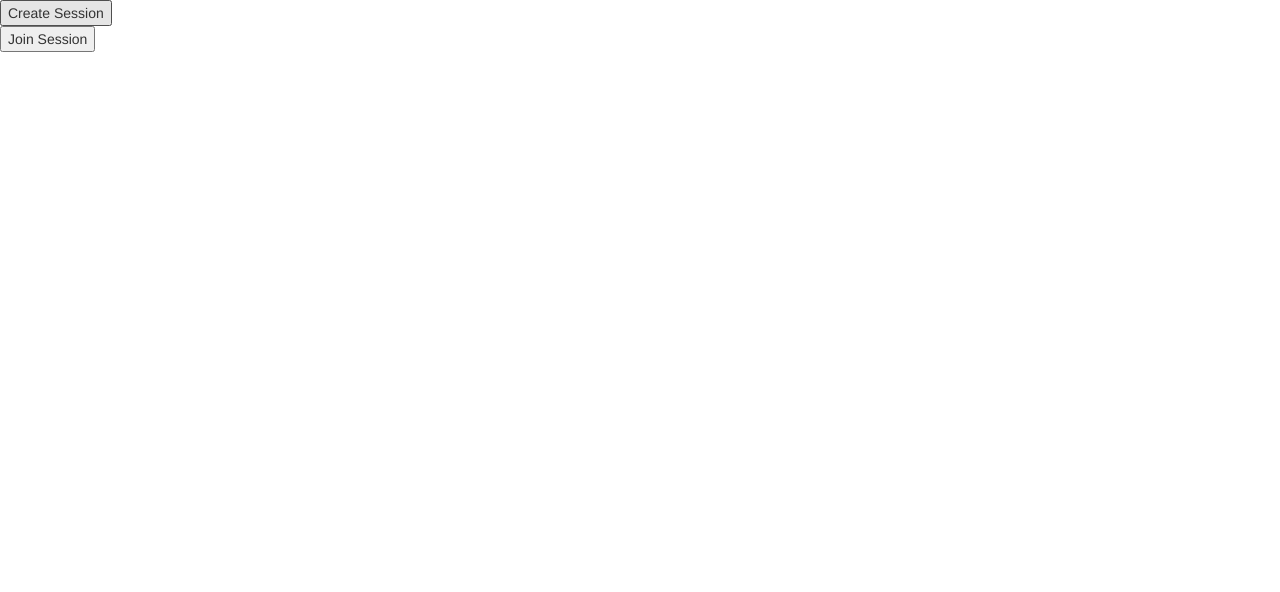
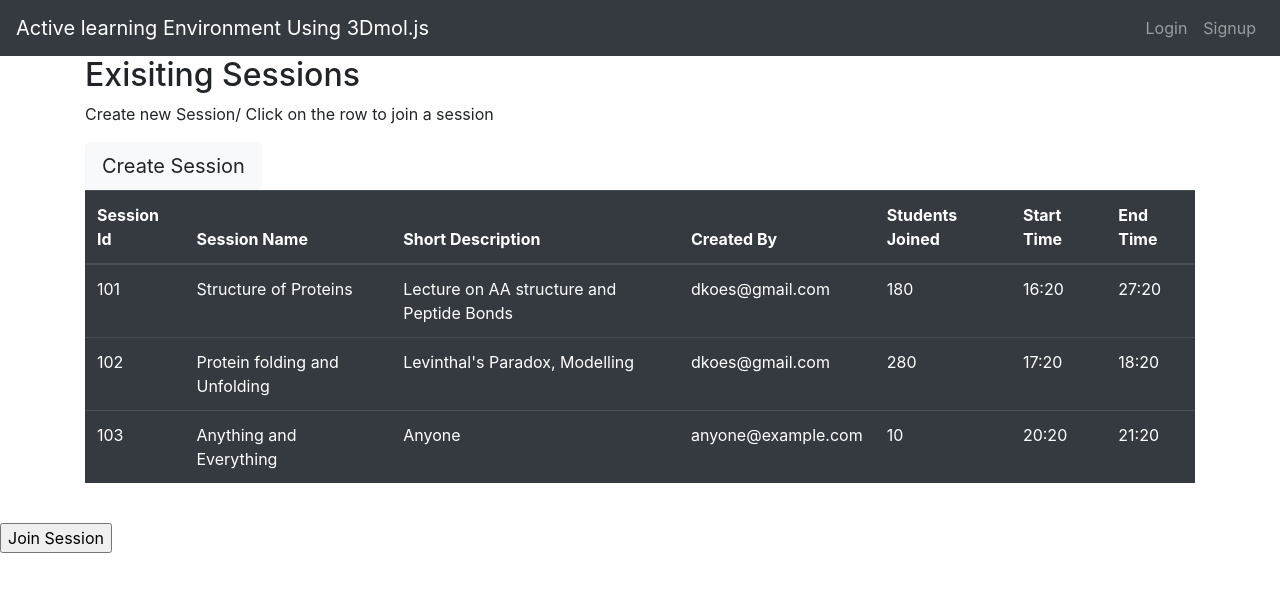
Before and after one commit to K7S3/3dmol_gsoc, a Flask app: page / in a window 1280 px wide. Shown: the top 592 px of the page. Run offline with Flask 2, Linux system fonts and the light colour scheme; some libraries are stand-ins or nearby versions.

Commit message:
Added bootstrap

```diff
--- a/app/templates/index.html
+++ b/app/templates/index.html
@@ -2,15 +2,76 @@
 <html>
     <head>
             <meta name="viewport" content="width=device-width, initial-scale=1">
-            <link rel="stylesheet" href="https://maxcdn.bootstrapcdn.com/bootstrap/3.4.0/css/bootstrap.min.css">
+            <link rel="stylesheet" href="https://maxcdn.bootstrapcdn.com/bootstrap/4.3.1/css/bootstrap.min.css">
             <script src="https://ajax.googleapis.com/ajax/libs/jquery/3.3.1/jquery.min.js"></script>
             <script src="https://maxcdn.bootstrapcdn.com/bootstrap/3.4.0/js/bootstrap.min.js"></script>
             <script type = "text/javascript" src = "{{ url_for('static', filename = 'js/index.js') }}"></script>
         <title>Learner's App</title>
         <body>
-            <form method="POST" action="/create_session">
-            <input type="submit" name="Create Session" value="Create Session" />
+
+    <nav class="navbar navbar-expand-sm navbar-dark bg-dark sticky-top">
+        <a class="navbar-brand" href="#">Active learning Environment Using 3Dmol.js</a>
+        <ul class="navbar-nav ml-auto">
+            <li class="nav-item">
+                <a class="nav-link" href="#">Login</a>
+            </li>
+            <li class="nav-item">
+                <a class="nav-link" href="#">Signup</a>
+            </li>
+        </ul>
+      </nav>
+      <div class="container">
+            <h2>Exisiting Sessions</h2>
+            <p>Create new Session/ Click on the row to join a session</p>
+            <form class="form-inline" method="POST" action="/create_session">
+                <input type="submit" class="btn btn-light btn-lg lg-0" name="Create Session" value="Create Session" /><br/>
             </form>
+            <table class="table table-dark table-hover">
+              <thead>
+                <tr>
+                  <th>Session Id</th>
+                  <th>Session Name</th>
+                  <th>Short Description</th>
+                  <th>Created By</th>
+                  <th>Students Joined</th>
+                  <th>Start Time</th>
+                  <th>End Time</th>
+                </tr>
+              </thead>
+              <tbody>
+                <tr>
+                  <td>101</td>
+                  <td>Structure of Proteins</td>
+                  <td>Lecture on AA structure and Peptide Bonds</td>
+                  <td>dkoes@gmail.com</td>
+                  <td>180</td>
+                  <td>16:20</td>
+                  <td>27:20</td>
+                </tr>
+                <tr>
+                        <td>102</td>
+                        <td>Protein folding and Unfolding</td>
+                        <td>Levinthal's Paradox, Modelling</td>
+                        <td>dkoes@gmail.com</td>
+                        <td>280</td>
+                        <td>17:20</td>
+                        <td>18:20</td>
+                </tr>
+
+                <tr>
+                        <td>103</td>
+                        <td>Anything and Everything</td>
+                        <td>Anyone</td>
+                        <td>anyone@example.com</td>
+                        <td>10</td>
+                        <td>20:20</td>
+                        <td>21:20</td>
+                </tr>
+              </tbody>
+            </table>
+          </div>
+      <br>
+
             <form method="POST" action="/join_session">
             <input type="submit" name="Join Session" value="Join Session" />
             </form>
```
